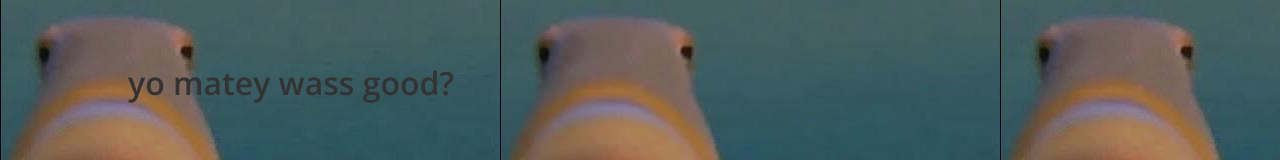
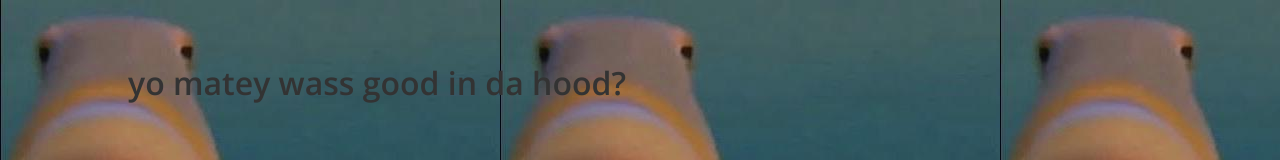
Before and after one commit to SionM1/SionM1.github.io, a plain HTML site: page index.html in a window 1280 px wide. Shown: the top 160 px of the page. Drawn offline with nearby package versions, Linux system fonts and the light colour scheme.

Commit message:
Update index.html

```diff
--- a/index.html
+++ b/index.html
@@ -12,7 +12,7 @@
 <body onload="scrollToTop()">
 
     <div class="header">
-        <h1>yo matey wass good?</h1>
+        <h1>yo matey wass good in da hood?</h1>
     </div>
 
     <script>
```
